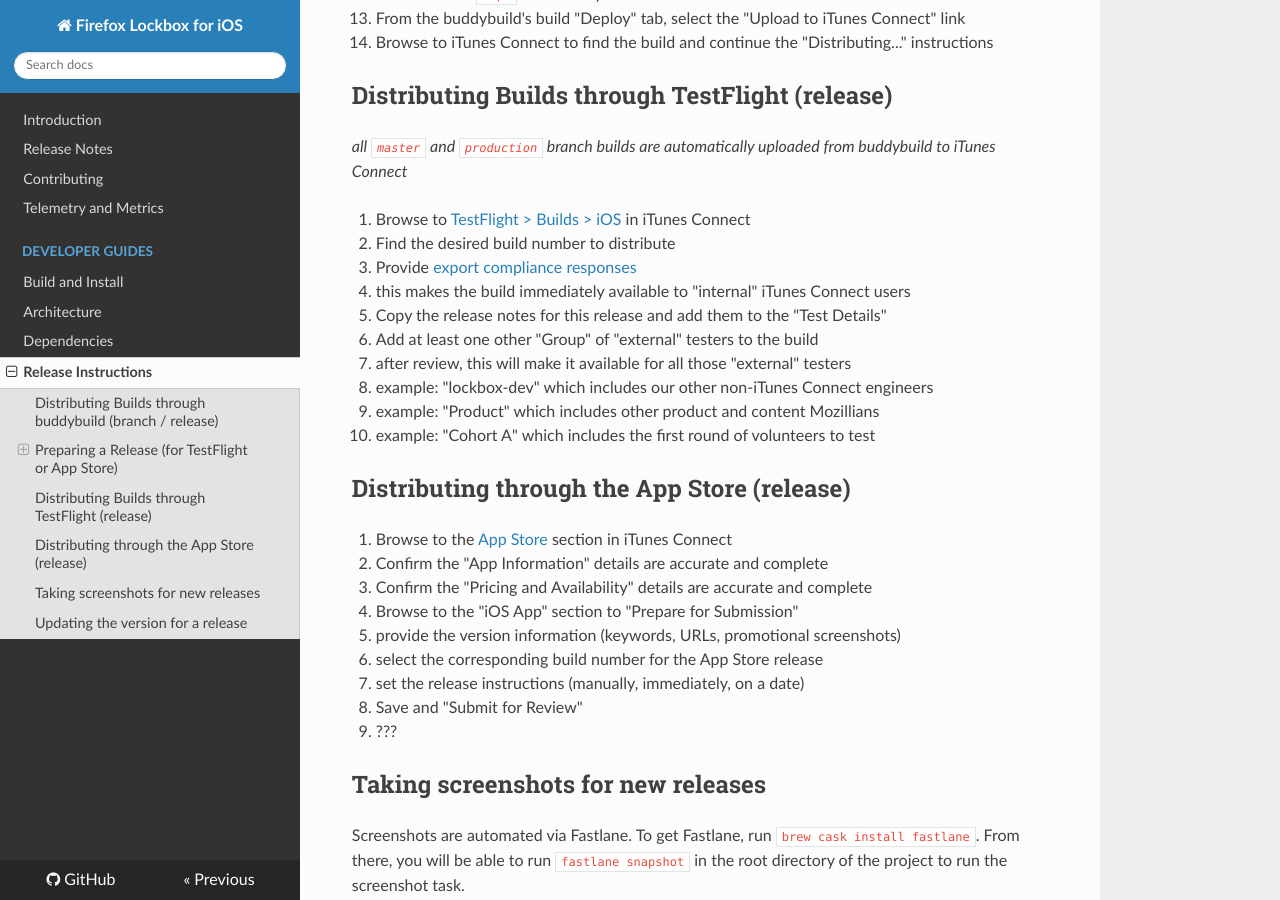
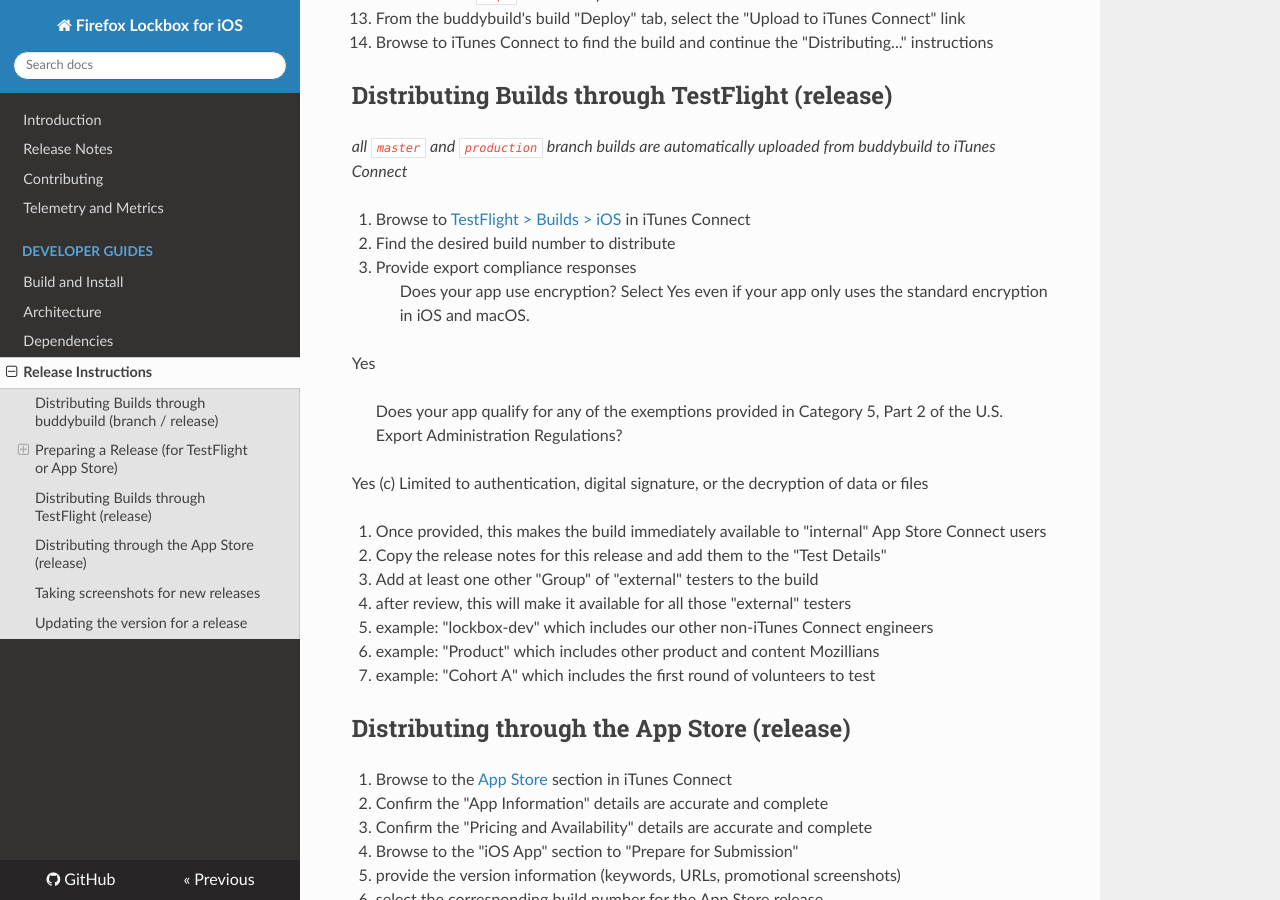
Before and after one commit to mozilla-lockwise/lockwise-ios, an MkDocs documentation site: the page built from docs/releases.md, in a window 1280 px wide and 900 px high, scrolled down 1610 px. Built offline with MkDocs 1.6.1, drawn with Linux system fonts in a browser that asks for light colours; nearby versions of some CDN libraries; old or Windows-style settings are respelled for this version of MkDocs.

Commit message:
move simpler compliance info into release doc
fixes #567

```diff
--- a/docs/releases.md
+++ b/docs/releases.md
@@ -65,8 +65,16 @@
 
 1. Browse to [TestFlight > Builds > iOS][3] in iTunes Connect
 2. Find the desired build number to distribute
-3. Provide [export compliance responses](export-compliance.md)
-  - this makes the build immediately available to "internal" iTunes Connect users
+3. Provide export compliance responses
+  >Does your app use encryption? Select Yes even if your app only uses the standard encryption in iOS and macOS.
+
+  Yes
+
+  >Does your app qualify for any of the exemptions provided in Category 5, Part 2 of the U.S. Export Administration Regulations?
+
+  Yes (c) Limited to authentication, digital signature, or the decryption of data or files
+
+4. Once provided, this makes the build immediately available to "internal" App Store Connect users
 4. Copy the release notes for this release and add them to the "Test Details"
 5. Add at least one other "Group" of "external" testers to the build
   - after review, this will make it available for all those "external" testers
```
Also changed, not shown: docs/export-compliance.md (deleted, +0 -21 lines).
